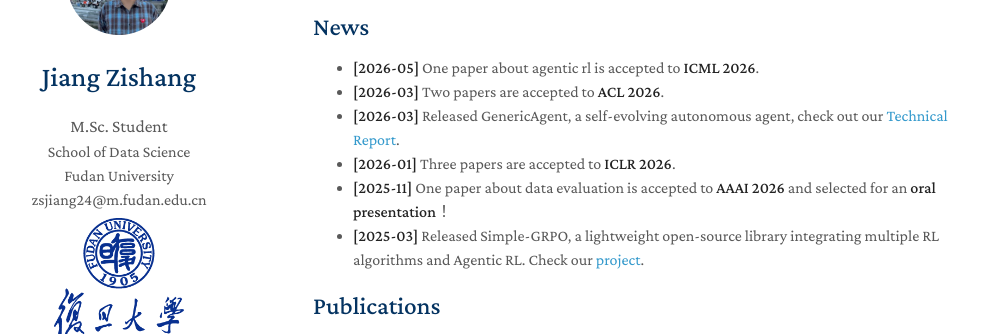
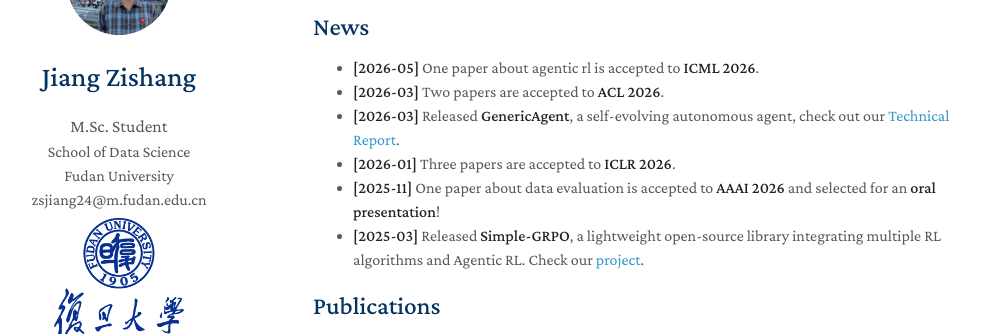
Before and after one commit to Jiangzs1028/Jiangzs1028.github.io, a Jekyll site: the page built from index.md, in a window 1280 px wide and 900 px high, scrolled down 357 px. Shown: the part 153-487 px from the top of the window, without its empty margins (157-1150 px from the left). Built offline with Jekyll 4.4.1, drawn with Linux system fonts in a browser that asks for light colours; a style sheet for code colours, icons or effects is not loaded; our own code applies the rules of GitHub Pages for plain Markdown files.

Commit message:
Refine homepage news punctuation

```diff
--- a/index.md
+++ b/index.md
@@ -18,10 +18,10 @@ I am currently a T-Star Talent Program intern at Alibaba Group, focusing on rese
 
 - **[2026-05]** One paper about agentic rl is accepted to **ICML 2026**.
 - **[2026-03]** Two papers are accepted to **ACL 2026**.
-- **[2026-03]** Released GenericAgent, a self-evolving autonomous agent, check out our [Technical Report](https://arxiv.org/abs/2604.17091).
+- **[2026-03]** Released **GenericAgent**, a self-evolving autonomous agent, check out our [Technical Report](https://arxiv.org/abs/2604.17091).
 - **[2026-01]** Three papers are accepted to **ICLR 2026**.
-- **[2025-11]** One paper about data evaluation is accepted to **AAAI 2026** and selected for an **oral presentation**！
-- **[2025-03]** Released Simple-GRPO, a lightweight open-source library integrating multiple RL algorithms and Agentic RL. Check our [project](https://github.com/lsdefine/simple_GRPO).
+- **[2025-11]** One paper about data evaluation is accepted to **AAAI 2026** and selected for an **oral presentation**!
+- **[2025-03]** Released **Simple-GRPO**, a lightweight open-source library integrating multiple RL algorithms and Agentic RL. Check our [project](https://github.com/lsdefine/simple_GRPO).
 
 {% include_relative _includes/publications.md %}
 
```
